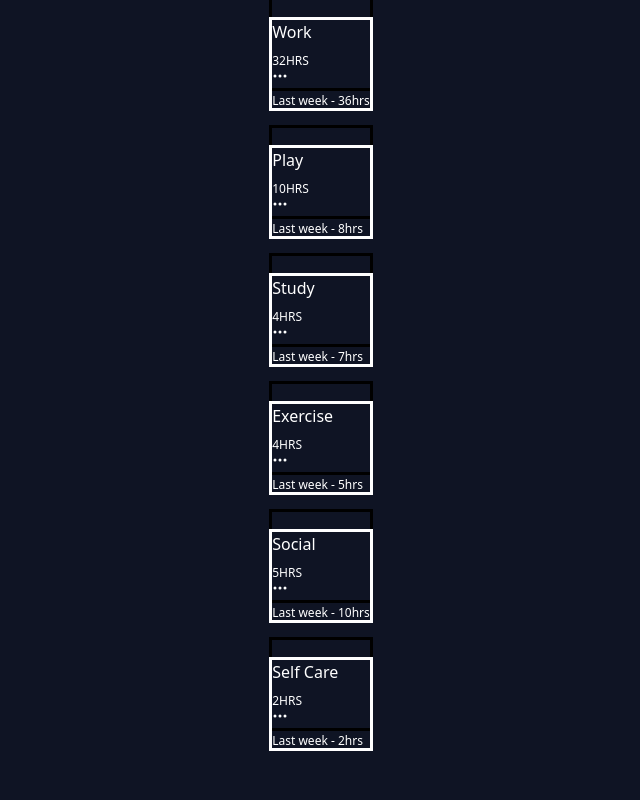
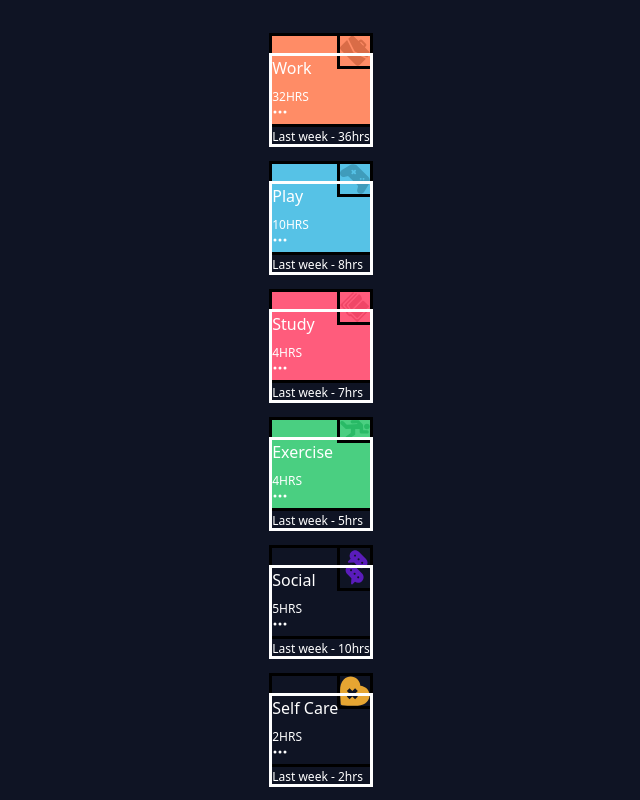
Before and after one commit to code-looney/time-tracking-dashboard, a React (Vite) app: page / in a window 1280 px wide. Shown: the whole page, without its empty margins (319-959 px from the left). Built offline with nearby package versions, Linux system fonts and the light colour scheme.

Commit message:
adding card background colors

```diff
--- a/public/data.json
+++ b/public/data.json
@@ -3,7 +3,7 @@
     "title": "Work",
     "timeframes": {
       "daily": {
-        "current": 5,
+        "current": "work",
         "previous": 7
       },
       "weekly": {
--- a/src/App.jsx
+++ b/src/App.jsx
@@ -3,7 +3,7 @@ import Cards from "./Components/Cards"
 
 export default function App() {
   return (
-    <Container className={`bg-very-dark-blue w-full h-screen`}>
+    <Container className={`bg-very-dark-blue h-screen overflow-hidden`}>
       <Cards />
     </Container>
   )
--- a/src/Components/Card.jsx
+++ b/src/Components/Card.jsx
@@ -2,10 +2,10 @@ import React from 'react'
 import Container from './Container'
 
 const Card = (props) => {
-    const {className, url, children} = props;
+    const {className, url, children, style} = props;
 
   return (
-    <Container url={url} className={className}>{children}</Container>
+    <Container style={style} url={url} className={className}>{children}</Container>
   )
 }
 
--- a/src/Components/Cards.jsx
+++ b/src/Components/Cards.jsx
@@ -10,26 +10,69 @@ const Cards = () => {
     const [patern, setPatern] = useState({
         endpoint: {
             work: 'work',
-            play: 'play'
+            play: 'play',
+            study: 'study',
+            exercise: 'exercise',
+            social: 'social',
+            selfCare: 'self-care'
         }
     });
+    const colors = [
+        'bg-work',
+        'bg-play',
+        'bg-study',
+        'bg-exercise',
+        'bg-social',
+        'bg-self-care'
+    ]
 
     useEffect(() => {
         fetch(`./data.json`)
         .then(res => res.json())
         .then(data => {
-            // console.log(data[0].patern)
             setList(data)
         })
     }, [])
-    // public/images/icon-work.svg
 
+    function handleCardIcon(index) {
+        if (index === 0) {
+            return patern.endpoint.work
+        } else if (index === 1) {
+            return patern.endpoint.play
+        } else if (index === 2) {
+            return patern.endpoint.study
+        } else if (index === 3) {
+            return patern.endpoint.exercise
+        } else if (index === 4) {
+            return patern.endpoint.social
+        } else if (index === 5) {
+            return patern.endpoint.selfCare
+        }
+    }
+
+    function handleCardBackgroundColor(index) {
+        if (index === 0) {
+            return 'work'
+        } else if (index === 1) {
+            return 'play'
+        } else if (index === 2) {
+            return 'study'
+        } else if (index === 3) {
+            return 'exercise'
+        }
+    }
 
   return (
-    <Container className={`h-screen w-full outline`}>
-        <ul className={`grid place-content-center gap-10`}>
+    <Container className={`h-screen flex justify-center items-center`}>
+        <ul className={`flex flex-col gap-10`}>
             {list && list.map((item, index) => <li key={index}>
-            <Card className={`outline bg-[url('/public/images/icon-${(index === 0) ? patern.endpoint.work : (item.title === 'Play') ? patern.endpoint.play : ''}.svg')] bg-no-repeat bg-right-top bg-[length:40px_40px]`}>
+            <Card className={`outline bg-${handleCardBackgroundColor(index)} relative`}>
+                <Container className={`absolute outline right-0`}>
+                    <img
+                    className={`bg-no-repeat bg-right-top w-[30px] flex`}
+                    src={`./images/icon-${handleCardIcon(index)}.svg`}
+                    alt="" />
+                    </Container>
                 <Card className={`text-white outline translate-y-5`}> {/* data op bases van index en niet in the return statement via the item check */}
                     <Container>
                         <Title>{item.title}</Title>
--- a/tailwind.config.js
+++ b/tailwind.config.js
@@ -8,11 +8,14 @@ export default {
     extend: {
       colors: {
        'very-dark-blue': 'hsl(226, 43%, 10%)',
-       'card-primary': 'hsl(246, 80%, 60%)'
+       'card-primary': 'hsl(246, 80%, 60%)',
+       'work': 'hsl(15, 100%, 70%)',
+       'play': ' hsl(195, 74%, 62%)',
+       'study': 'hsl(348, 100%, 68%)',
+       'exercise': 'hsl(145, 58%, 55%)',
+       'social': 'hsl(264, 64%, 52%)',
+       'self-care': 'hsl(43, 84%, 65%)'
       },
-      backgroundImage: {
-        'card-paterns': 'url(`public/images/icon-work.svg`)'
-      }
     },
   },
   plugins: [],
```
Also changed, not shown: 1 other file (tests, documents, lock files or other folders).
